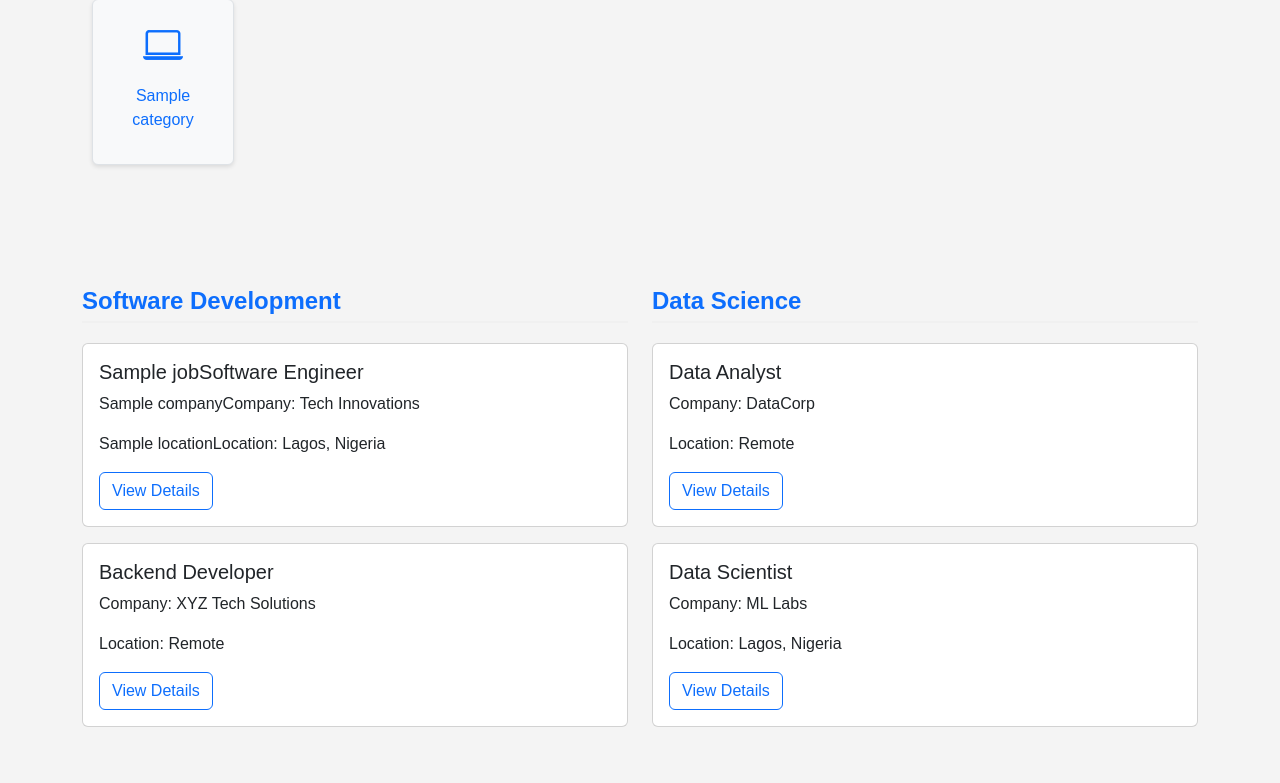
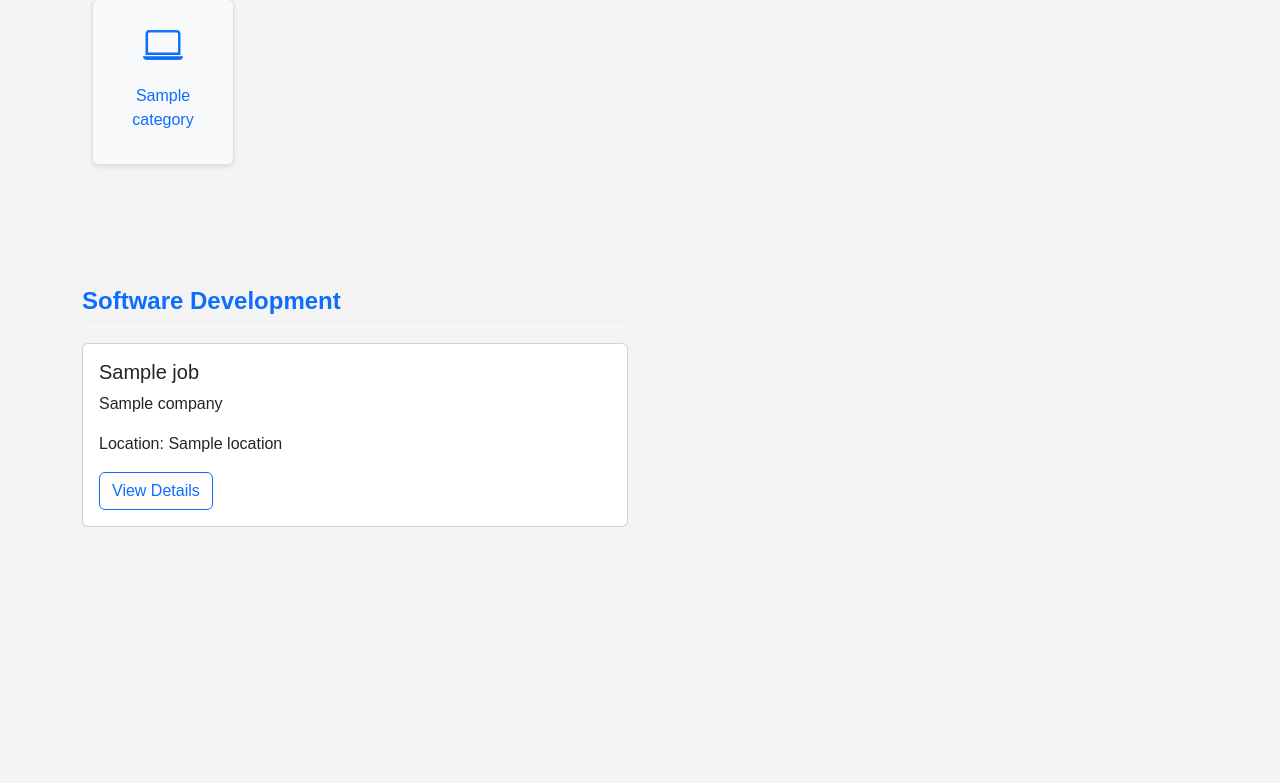
Before and after one commit to donfortune/remote_platform, a Django app: template job_platform/remote/templates/job_listing.html in a window 1280 px wide. Shown: the part 139-922 px from the top of the page. After the commit the page ends 666 px from the top, so only its background shows below. Run offline with Django 3.2, Linux system fonts and the light colour scheme; the template is opened without the code that fills it: most values are stand-ins (such as "Sample title", 1, 10 or a date in 2020).

Commit message:
working on job listings

```diff
--- a/job_platform/remote/templates/job_listing.html
+++ b/job_platform/remote/templates/job_listing.html
@@ -63,25 +63,18 @@
                     <div class="card mb-3">
 
                         <div class="card-body">
-                            <h5 class="card-title">{{job.title}}Software Engineer</h5>
-                            <p class="card-text">{{job.company}}Company: Tech Innovations</p>
-                            <p class="card-text">{{job.location}}Location: Lagos, Nigeria</p>
+                            <h5 class="card-title">{{job.title}}</h5>
+                            <p class="card-text">{{job.company}}</p>
+                            <p class="card-text">Location: {{job.location}}</p>
                             <button class="btn btn-outline-primary">View Details</button>
                         </div>
 
                     </div>
-                    <div class="card mb-3">
-                        <div class="card-body">
-                            <h5 class="card-title">Backend Developer</h5>
-                            <p class="card-text">Company: XYZ Tech Solutions</p>
-                            <p class="card-text">Location: Remote</p>
-                            <button class="btn btn-outline-primary">View Details</button>
-                        </div>
-                    </div>
+
                     {% endfor %}
                 </section>
 
-                <section class="col-md-6 mb-3">
+                <section class="col-md-6 mb-3" style="display: none;">
                     <h3 class="text-primary">Data Science</h3>
                     <div class="card mb-3">
                         <div class="card-body">
```
Also changed, not shown: job_platform/remote/templates/index.html (+6 -4 lines), job_platform/db.sqlite3.
